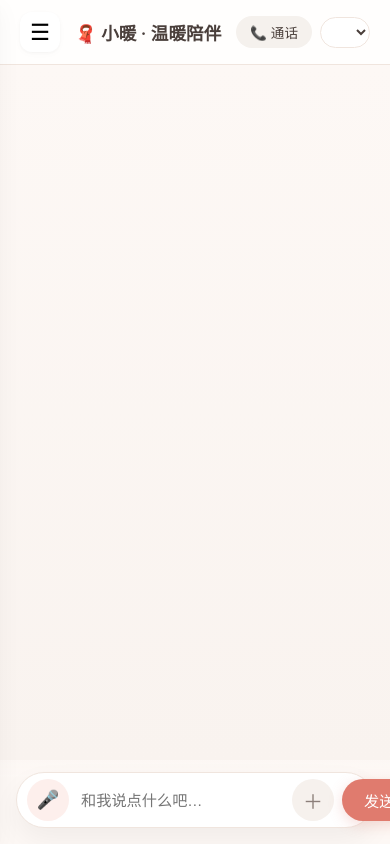
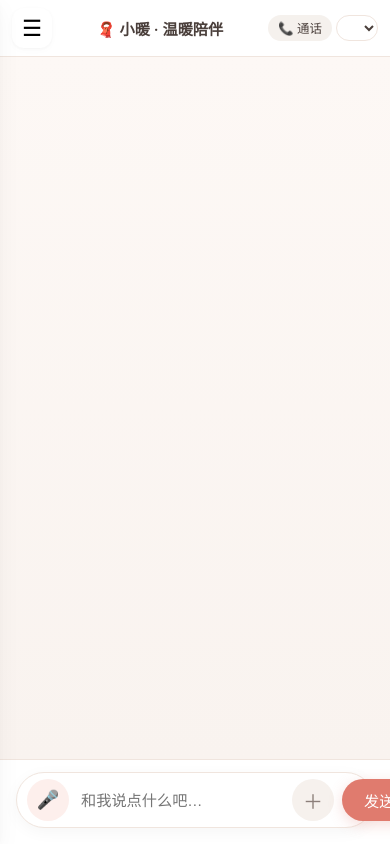
Before and after one commit to 1959921855/scaling-fishstick, a FastAPI app: page /web in a window 390 px wide. Run offline with FastAPI, Linux system fonts and the light colour scheme; data that the repository does not hold is empty; parts of the project's set-up code (start-up, migrations or seed data) failed here and were passed over.

Commit message:
修复安卓端界面适配

```diff
--- a/templates/index.html
+++ b/templates/index.html
@@ -24,15 +24,25 @@
             --radius-lg: 26px;
             --transition: 0.25s cubic-bezier(0.2,0,0,1);
             --font: 'Inter', 'PingFang SC', 'Microsoft YaHei', 'Helvetica Neue', sans-serif;
+            /* 安卓安全区域 */
+            --safe-top: env(safe-area-inset-top, 0px);
+            --safe-bottom: env(safe-area-inset-bottom, 0px);
         }
         * { margin: 0; padding: 0; box-sizing: border-box; }
         body {
             font-family: var(--font);
             background: var(--bg);
             height: 100vh;
+            height: 100dvh; /* 动态视口高度，安卓兼容更好 */
             display: flex;
             color: var(--text);
             -webkit-tap-highlight-color: transparent;
+            overflow: hidden;
+            position: fixed; /* 防止安卓键盘弹出时页面滚动 */
+            top: 0;
+            left: 0;
+            right: 0;
+            bottom: 0;
         }
         .sidebar {
             width: 280px;
@@ -89,14 +99,13 @@
             cursor: pointer; padding: 4px 8px; border-radius: 8px; opacity: 0.6;
         }
         .delete-session-btn:hover { background: #fee9e5; color: #c45a4e; }
-        .main { flex: 1; display: flex; flex-direction: column; height: 100vh; overflow: hidden; background: var(--bg); }
+        .main { flex: 1; display: flex; flex-direction: column; height: 100vh; height: 100dvh; overflow: hidden; background: var(--bg); }
         .chat-header {
-            padding: 12px 20px;
-            background: rgba(255,255,255,0.8);
-            backdrop-filter: blur(20px);
-            -webkit-backdrop-filter: blur(20px);
+            padding: calc(12px + var(--safe-top)) 20px 12px;
+            background: var(--surface);
             border-bottom: 1px solid var(--border);
             display: flex; align-items: center; justify-content: space-between; z-index: 10;
+            min-height: 56px;
         }
         .menu-btn {
             font-size: 1.4rem; display: none; width: 40px; height: 40px;
@@ -123,6 +132,7 @@
             flex: 1; overflow-y: auto; padding: 24px 20px; scroll-behavior: smooth;
             display: flex; flex-direction: column; gap: 18px;
             background: linear-gradient(180deg, var(--bg) 0%, var(--bg-warm) 100%);
+            -webkit-overflow-scrolling: touch; /* iOS/安卓平滑滚动 */
         }
         .message { display: flex; flex-direction: column; animation: fadeIn 0.3s ease; }
         @keyframes fadeIn { from { opacity: 0; transform: translateY(10px); } to { opacity: 1; transform: translateY(0); } }
@@ -136,15 +146,15 @@
         .user .message-content { background: var(--primary); color: white; border-bottom-right-radius: 8px; }
         .assistant .message-content { background: var(--surface); color: var(--text); border-bottom-left-radius: 8px; }
         .input-container {
-            position: sticky; bottom: 0; left: 0; right: 0;
-            padding: 12px 16px 16px;
-            background: linear-gradient(to top, var(--bg) 80%, transparent);
+            padding: 12px 16px calc(16px + var(--safe-bottom));
+            background: var(--surface);
             z-index: 10;
+            border-top: 1px solid var(--border);
         }
         .input-card {
             background: var(--surface); border-radius: 28px; padding: 6px 10px;
             display: flex; align-items: center; gap: 8px;
-            box-shadow: 0 12px 28px rgba(0,0,0,0.05); border: 1px solid var(--border);
+            box-shadow: 0 4px 16px rgba(0,0,0,0.04); border: 1px solid var(--border);
             position: relative;
         }
         .input-box {
@@ -190,11 +200,16 @@
         .image-preview { width: 42px; height: 42px; border-radius: 12px; object-fit: cover; border: 1px solid var(--border); }
         .remove-image-btn { font-size: 0.8rem; color: #c45a4e; cursor: pointer; font-weight: 500; }
         @media (max-width: 768px) {
-            .sidebar { position: fixed; left: 0; top: 0; height: 100vh; transform: translateX(-100%); }
+            .sidebar { position: fixed; left: 0; top: 0; height: 100vh; height: 100dvh; transform: translateX(-100%); }
             .sidebar.visible { transform: translateX(0); }
             .menu-btn { display: flex; }
             .message-content { max-width: 88%; }
             .chat-area { padding: 16px 12px; }
+            .chat-header { padding: 8px 12px; }
+            .header-right { gap: 4px; }
+            .interrupt-btn, .call-mode-btn { padding: 4px 10px; font-size: 0.78rem; }
+            .voice-select { padding: 4px 10px; font-size: 0.78rem; max-width: 90px; }
+            .header-title { font-size: 0.95rem; }
         }
     </style>
 </head>
@@ -443,8 +458,6 @@
                 } else {
                     vadOverCount = 0;
                     vadSilenceCount++;
-                    // 静音达到足够帧数时，不做打断，继续检测（让用户继续说话）
-                    // 但这里不主动触发识别结束，识别结束由STT自己控制
                 }
                 requestAnimationFrame(checkVolume);
             };
@@ -561,9 +574,7 @@
                 }
             };
             recognition.onresult = async (e) => {
-                // 取最后一个结果（最完整的）
                 const text = e.results[e.results.length - 1][0].transcript;
-                // 收到任何结果后，可以停止识别并进行处理
                 recognition.stop();
                 await sendMessage(text);
             };
```
Also changed, not shown: conversations.db.
